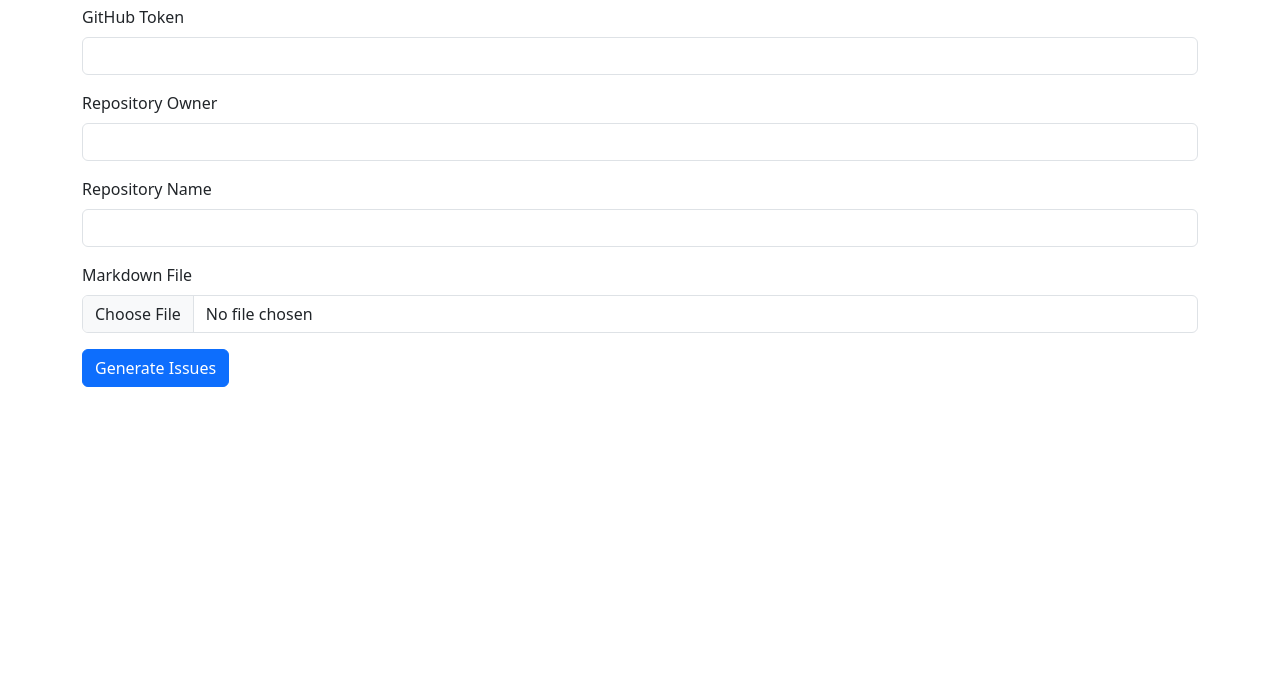
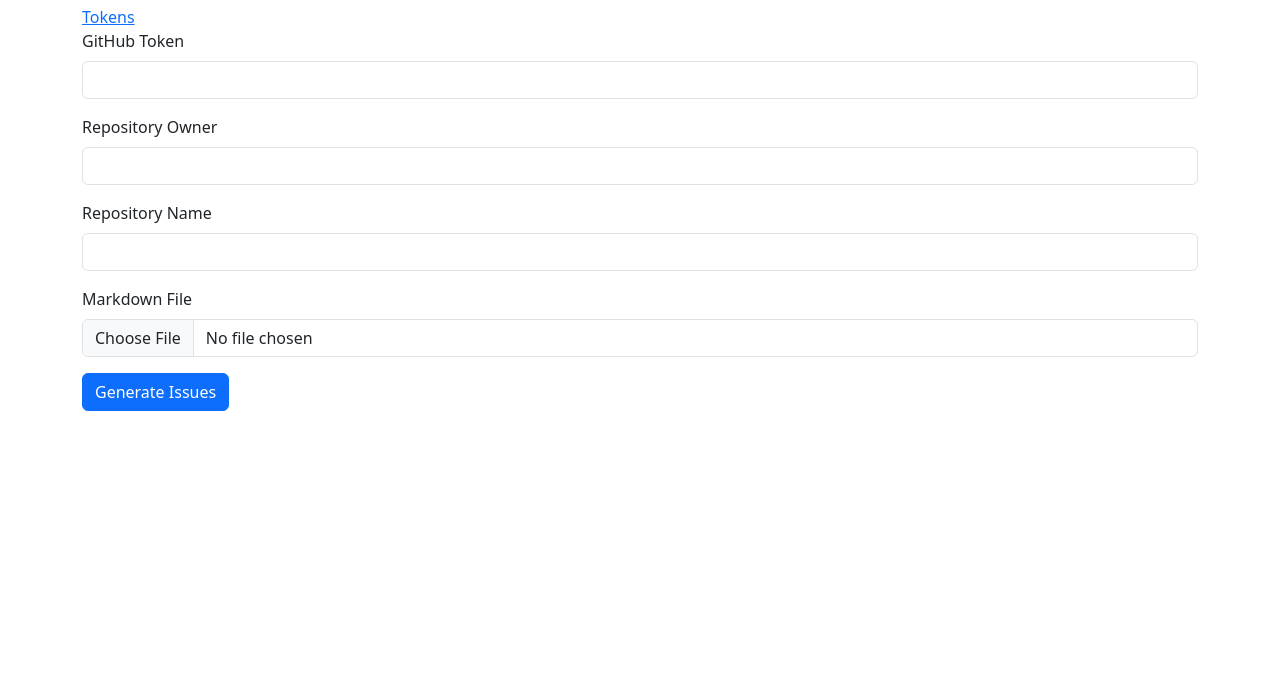
Before and after one commit to alamparelli/github-issue-generator, a website: page index.html in a window 1280 px wide. Shown: the part 115-800 px from the top of the page. Drawn offline with nearby package versions, Linux system fonts and the light colour scheme.

Commit message:
updated index.html

```diff
--- a/index.html
+++ b/index.html
@@ -9,6 +9,10 @@
 <body>
     <div class="container mt-5">
         <h1 class="mb-4">GitHub Issue Generator</h1>
+        <div>
+            <a href="https://github.com/settings/tokens?type=beta">Tokens</a>
+        </div>
+
         <form id="issueForm">
             <div class="mb-3">
                 <label for="githubToken" class="form-label">GitHub Token</label>
```
